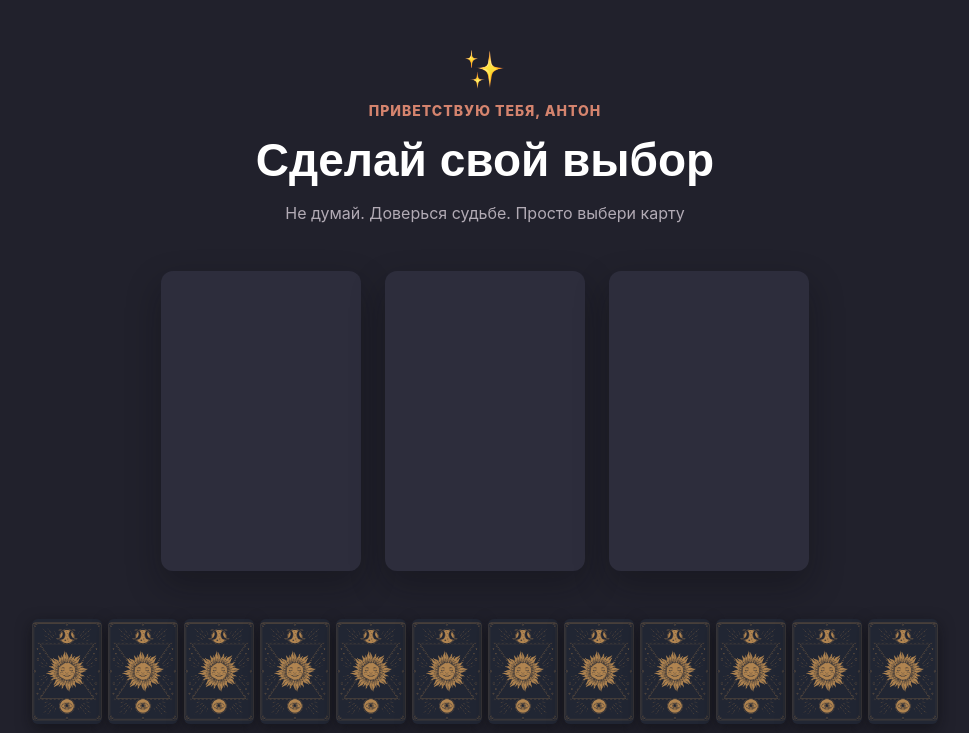
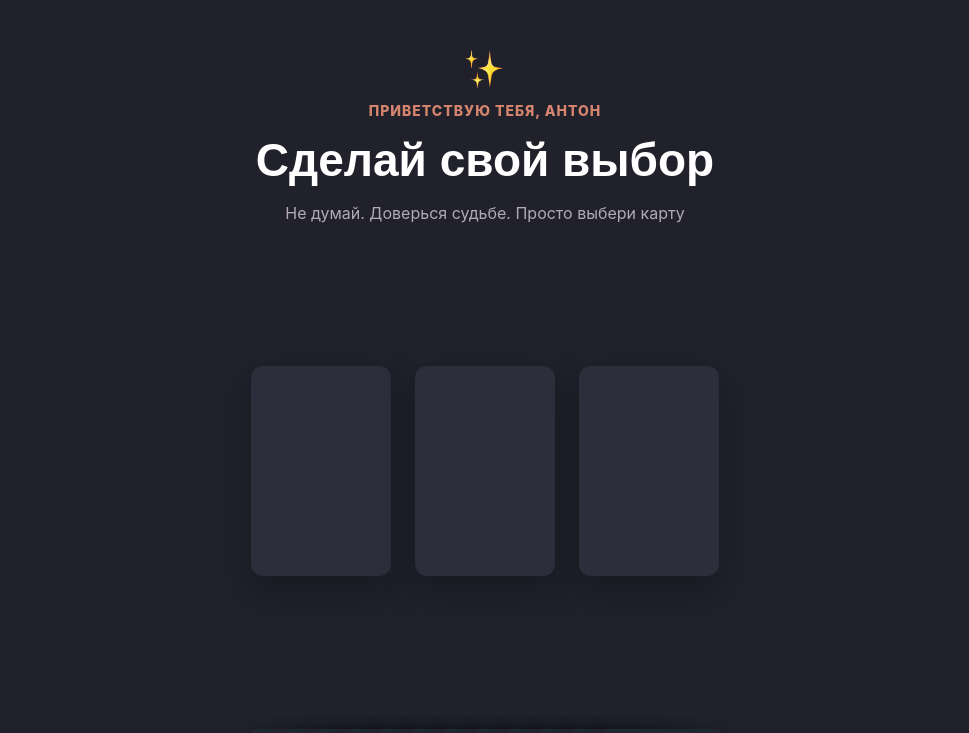
Before and after one commit to plootony/MISTY, a Vue app: page /card-selection in a window 1280 px wide. Shown: the top 733 px of the page, without its empty margins (155-1124 px from the left). Built offline with nearby package versions, Linux system fonts and the light colour scheme.

Commit message:
cards layouts

```diff
--- a/src/views/HomeView.vue
+++ b/src/views/HomeView.vue
@@ -33,7 +33,10 @@ const selectCard = (card) => {
             <p class="card-selector__subtitle">Не думай. Доверься судьбе. Просто выбери карту</p>
         </div>
 
-        <div class="card-selector__selected">
+        <div
+            class="card-selector__selected"
+            :class="'card-selector__selected--' + (modalStore.selectedSpread?.id || 'three-cards')"
+        >
             <div
                 v-for="index in (modalStore.selectedSpread?.cardsCount || 3)"
                 :key="index"
@@ -129,11 +132,95 @@ const selectCard = (card) => {
         max-width: 1200px;
         width: 100%;
         justify-content: center;
+        min-height: 400px;
+        align-items: center;
+        position: relative;
+
+        // Одна карта - по центру
+        &--one-card {
+            .card-selector__selected-card {
+                &:nth-child(1) {
+                    position: relative;
+                }
+            }
+        }
+
+        // Три карты - в линию
+        &--three-cards {
+            .card-selector__selected-card {
+                position: relative;
+            }
+        }
+
+        // Кельтский крест - крест + столбец
+        &--celtic-cross {
+            flex-wrap: wrap;
+            justify-content: center;
+            min-height: 600px;
+
+            .card-selector__selected-card {
+                position: absolute;
+
+                // Центральный крест
+                &:nth-child(1) { left: 50%; top: 50%; transform: translate(-50%, -50%); }
+                &:nth-child(2) { left: 50%; top: 50%; transform: translate(-50%, -50%) rotate(90deg); }
+                &:nth-child(3) { left: calc(50% - 220px); top: 50%; transform: translate(-50%, -50%); }
+                &:nth-child(4) { left: calc(50% + 220px); top: 50%; transform: translate(-50%, -50%); }
+                &:nth-child(5) { left: 50%; top: calc(50% - 170px); transform: translate(-50%, -50%); }
+                &:nth-child(6) { left: 50%; top: calc(50% + 170px); transform: translate(-50%, -50%); }
+
+                // Столбец справа
+                &:nth-child(7) { left: calc(50% + 440px); top: calc(50% - 255px); transform: translate(-50%, -50%); }
+                &:nth-child(8) { left: calc(50% + 440px); top: calc(50% - 85px); transform: translate(-50%, -50%); }
+                &:nth-child(9) { left: calc(50% + 440px); top: calc(50% + 85px); transform: translate(-50%, -50%); }
+                &:nth-child(10) { left: calc(50% + 440px); top: calc(50% + 255px); transform: translate(-50%, -50%); }
+            }
+        }
+
+        // Подкова - полукруг
+        &--horseshoe {
+            min-height: 500px;
+
+            .card-selector__selected-card {
+                position: absolute;
+
+                &:nth-child(1) { left: calc(50% - 360px); top: 50%; transform: translate(-50%, -50%) rotate(-30deg); }
+                &:nth-child(2) { left: calc(50% - 240px); top: calc(50% - 100px); transform: translate(-50%, -50%) rotate(-20deg); }
+                &:nth-child(3) { left: calc(50% - 120px); top: calc(50% - 140px); transform: translate(-50%, -50%) rotate(-10deg); }
+                &:nth-child(4) { left: 50%; top: calc(50% - 150px); transform: translate(-50%, -50%); }
+                &:nth-child(5) { left: calc(50% + 120px); top: calc(50% - 140px); transform: translate(-50%, -50%) rotate(10deg); }
+                &:nth-child(6) { left: calc(50% + 240px); top: calc(50% - 100px); transform: translate(-50%, -50%) rotate(20deg); }
+                &:nth-child(7) { left: calc(50% + 360px); top: 50%; transform: translate(-50%, -50%) rotate(30deg); }
+            }
+        }
+
+        // Годовой круг - по кругу (12 карт)
+        &--year-circle {
+            min-height: 700px;
+
+            .card-selector__selected-card {
+                position: absolute;
+
+                // 12 позиций по кругу (начиная с 12 часов)
+                &:nth-child(1) { left: 50%; top: calc(50% - 280px); transform: translate(-50%, -50%); }
+                &:nth-child(2) { left: calc(50% + 140px); top: calc(50% - 242px); transform: translate(-50%, -50%) rotate(30deg); }
+                &:nth-child(3) { left: calc(50% + 242px); top: calc(50% - 140px); transform: translate(-50%, -50%) rotate(60deg); }
+                &:nth-child(4) { left: calc(50% + 280px); top: 50%; transform: translate(-50%, -50%) rotate(90deg); }
+                &:nth-child(5) { left: calc(50% + 242px); top: calc(50% + 140px); transform: translate(-50%, -50%) rotate(120deg); }
+                &:nth-child(6) { left: calc(50% + 140px); top: calc(50% + 242px); transform: translate(-50%, -50%) rotate(150deg); }
+                &:nth-child(7) { left: 50%; top: calc(50% + 280px); transform: translate(-50%, -50%) rotate(180deg); }
+                &:nth-child(8) { left: calc(50% - 140px); top: calc(50% + 242px); transform: translate(-50%, -50%) rotate(210deg); }
+                &:nth-child(9) { left: calc(50% - 242px); top: calc(50% + 140px); transform: translate(-50%, -50%) rotate(240deg); }
+                &:nth-child(10) { left: calc(50% - 280px); top: 50%; transform: translate(-50%, -50%) rotate(270deg); }
+                &:nth-child(11) { left: calc(50% - 242px); top: calc(50% - 140px); transform: translate(-50%, -50%) rotate(300deg); }
+                &:nth-child(12) { left: calc(50% - 140px); top: calc(50% - 242px); transform: translate(-50%, -50%) rotate(330deg); }
+            }
+        }
     }
 
     &__selected-card {
-        width: 200px;
-        height: 300px;
+        width: 140px;
+        height: 210px;
         background-color: $color-bg-light;
         border-radius: 12px;
         box-shadow: 0px 15px 35px 0px rgba(10, 10, 12, 0.3215686274509804);
@@ -151,21 +238,32 @@ const selectCard = (card) => {
 
     &__deck {
         display: flex;
-        gap: 6px;
         max-width: 1200px;
         width: 100%;
         justify-content: center;
-        flex-wrap: wrap;
+        position: relative;
+        height: 200px;
+        align-items: center;
     }
 
     &__deck-card {
-        width: 70px;
-        height: 105px;
+        width: 120px;
+        height: 180px;
         cursor: pointer;
         transition: transform 0.3s;
+        position: absolute;
+        left: 50%;
 
         &:hover {
-            transform: translateY(-12px);
+            transform: translateX(-50%) translateY(-24px) scale(1.05);
+            z-index: 100;
+        }
+
+        @for $i from 1 through 12 {
+            &:nth-child(#{$i}) {
+                transform: translateX(-50%) translateX(calc((#{$i} - 6.5) * 32px));
+                z-index: #{$i};
+            }
         }
     }
 
```
